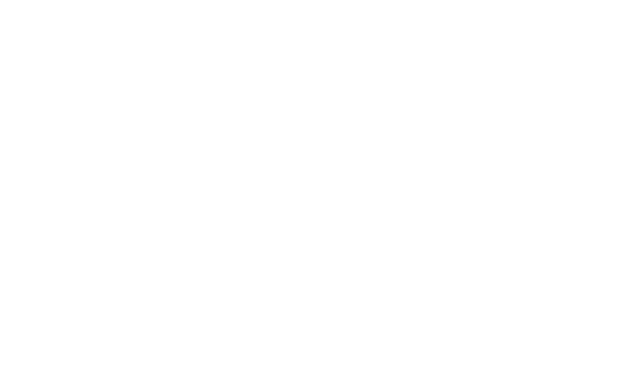
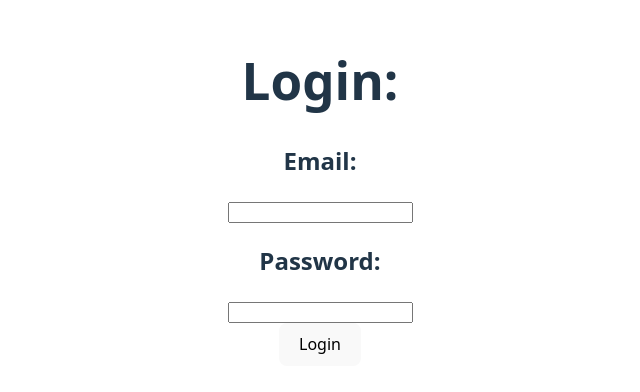
Before and after one commit to FZente/etterem_proj, a React app in the folder frontend/: page /login in a window 1280 px wide. Before the commit this address had no page. Shown: the part 208-600 px from the top of the page, without its empty margins (320-960 px from the left). Built offline with nearby package versions, Linux system fonts and the light colour scheme; the HTML template or start-up script is replaced by a standard one.

Commit message:
Login kész

```diff
--- a/frontend/src/main.tsx
+++ b/frontend/src/main.tsx
@@ -4,6 +4,7 @@
 import App from "./App.tsx";
 import { BrowserRouter, Route, Routes } from "react-router-dom";
 import Register from "./pages/Register.tsx";
+import Login from "./pages/Login.tsx";
 
 createRoot(document.getElementById("root")!).render(
   <StrictMode>
@@ -11,6 +12,7 @@
       <Routes>
         <Route path="/" element={<App />} />
         <Route path="/registration" element={<Register />} />
+        <Route path="/login" element={<Login />} />
       </Routes>
     </BrowserRouter>
   </StrictMode>
--- a/frontend/src/pages/Login.tsx
+++ b/frontend/src/pages/Login.tsx
@@ -0,0 +1,44 @@
+import { useState } from "react";
+import type { User } from "../type/User";
+import apiClient from "../api/apiClient";
+
+function Login() {
+  const [email, setEmail] = useState("");
+  const [password, setPassword] = useState("");
+
+  const onSubmit = () => {
+    const u: Partial<User> = {
+      email,
+      password,
+    };
+
+    apiClient
+      .post(`/users/login`, u)
+      .then((response) => alert(response.status))
+      .catch((result) => console.error(alert(result)));
+  };
+
+  return (
+    <>
+      <h1>Login:</h1>
+      <h2>Email:</h2>
+      <input
+        type="text"
+        onChange={(e) => {
+          setEmail(e.target.value);
+        }}
+      />
+      <h2>Password:</h2>
+      <input
+        type="text"
+        onChange={(e) => {
+          setPassword(e.target.value);
+        }}
+      />
+      <br />
+      <button onClick={onSubmit}>Login</button>
+    </>
+  );
+}
+
+export default Login;
--- a/frontend/src/pages/Register.tsx
+++ b/frontend/src/pages/Register.tsx
@@ -15,7 +15,7 @@
     };
 
     apiClient
-      .post(`/users`, u)
+      .post(`/users/register`, u)
       .then((response) => alert(response.status))
       .catch((result) => console.error(alert(result)));
   };
@@ -45,7 +45,7 @@
         }}
       />
       <br />
-      <button onClick={onSubmit}>Regisztráció</button>
+      <button onClick={onSubmit}>Registration</button>
     </>
   );
 }
```
